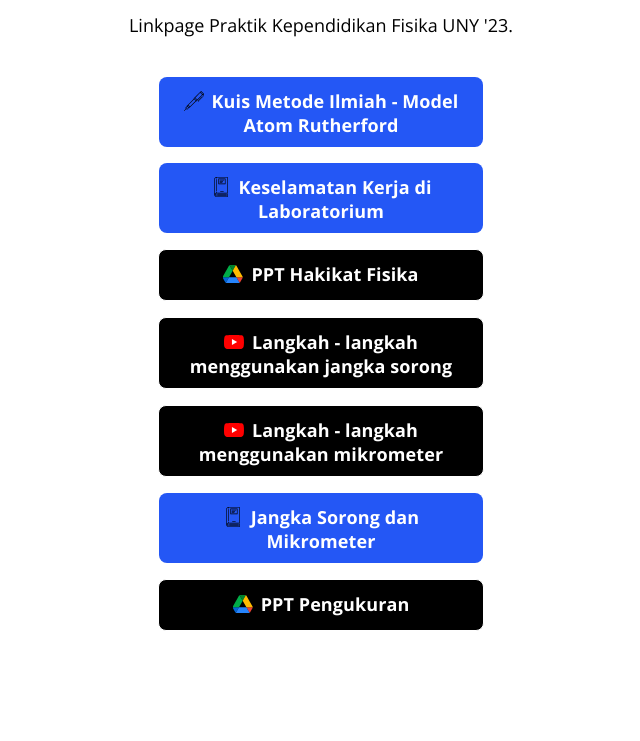
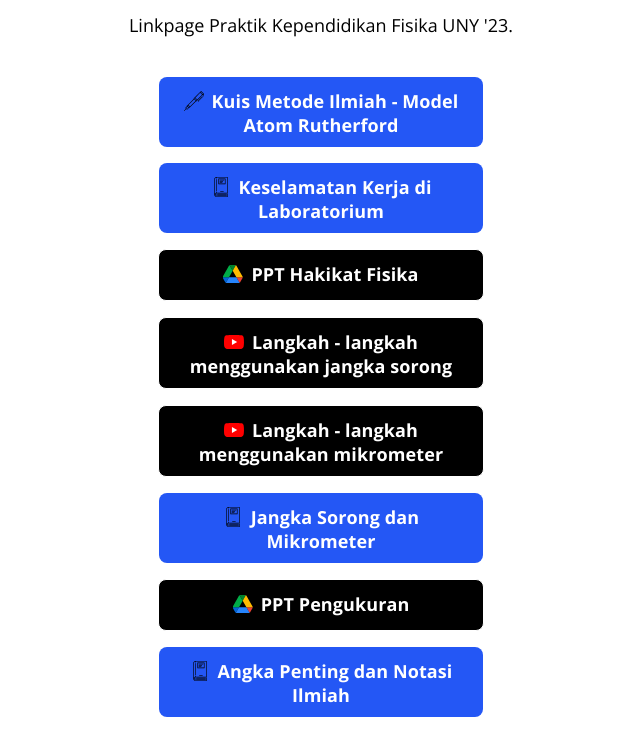
Before and after one commit to MuktiIngsun/linkpage-pkfisika, a plain HTML site: page index.html in a window 1280 px wide. Shown: the part 388-1129 px from the top of the page, without its empty margins (319-959 px from the left). Before the commit the page ends 1043 px from the top, so only its background shows below. Drawn offline with Linux system fonts and the light colour scheme.

Commit message:
Update index.html

```diff
--- a/index.html
+++ b/index.html
@@ -60,6 +60,7 @@
         <a class="button button-yt" href="https://www.youtube.com/watch?v=sW0uyBEXe6I" target="_blank" rel="noopener" role="button"><img class="icon" src="images/icons/youtube.svg" alt="">Langkah - langkah menggunakan mikrometer</a><br>
         <a class="button button-default" href="alat-ukur-panjang.html" target="_blank" rel="noopener" role="button"><img class="icon" src="images/icons/book-svgrepo-com.svg" alt="">Jangka Sorong dan Mikrometer</a><br>
         <a class="button button-google-black" href="https://drive.google.com/file/d/1Gn_Q2DTc3zjAWACQkpdC3Elg0iBi7JUM/view?usp=sharing" target="_blank" rel="noopener" role="button"><img class="icon" src="images/icons/google-drive.svg" alt="">PPT Pengukuran</a><br>
+        <a class="button button-default" href="ap-notasi-ilmiah.html" target="_blank" rel="noopener" role="button"><img class="icon" src="images/icons/book-svgrepo-com.svg" alt="">Angka Penting dan Notasi Ilmiah</a><br>
       </div>
     </div>
   </div>
```
